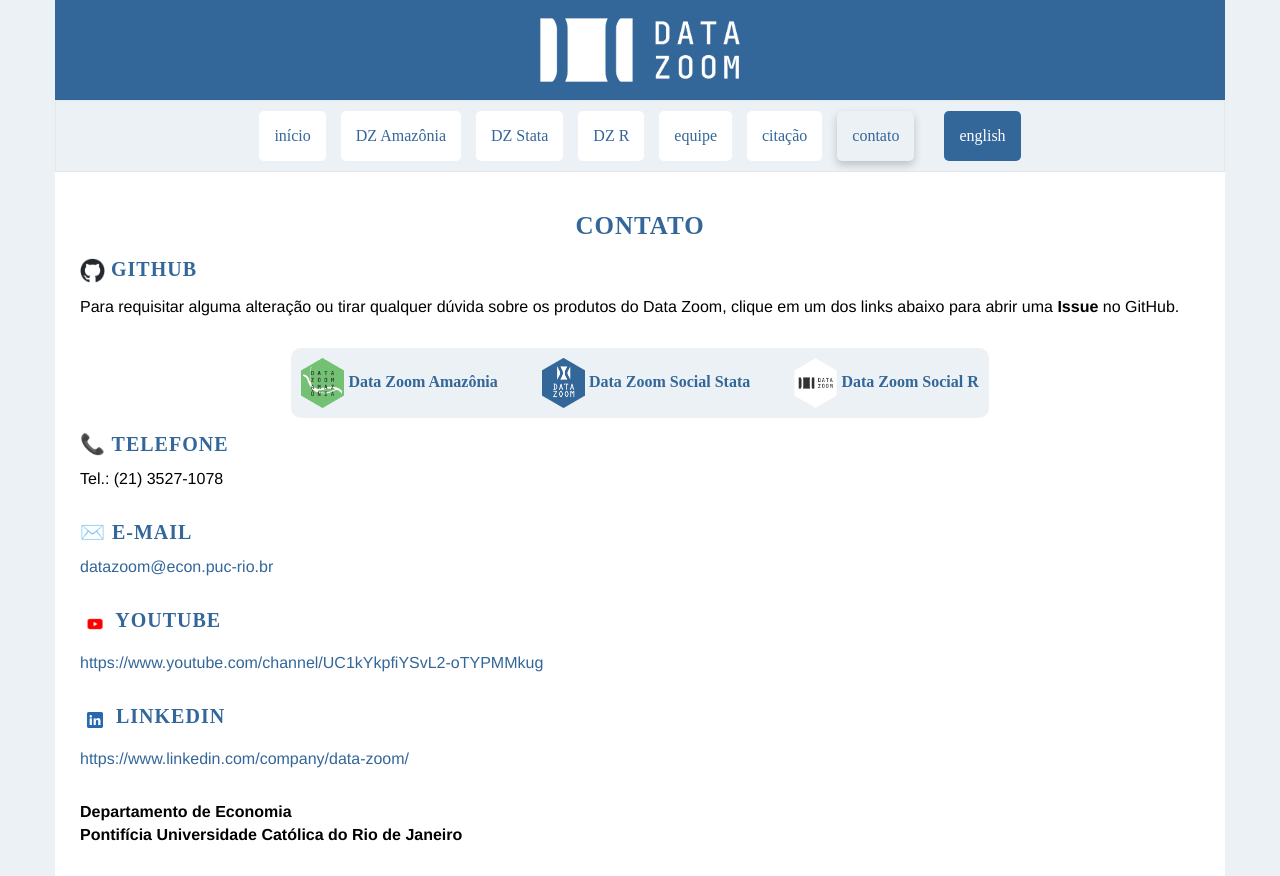
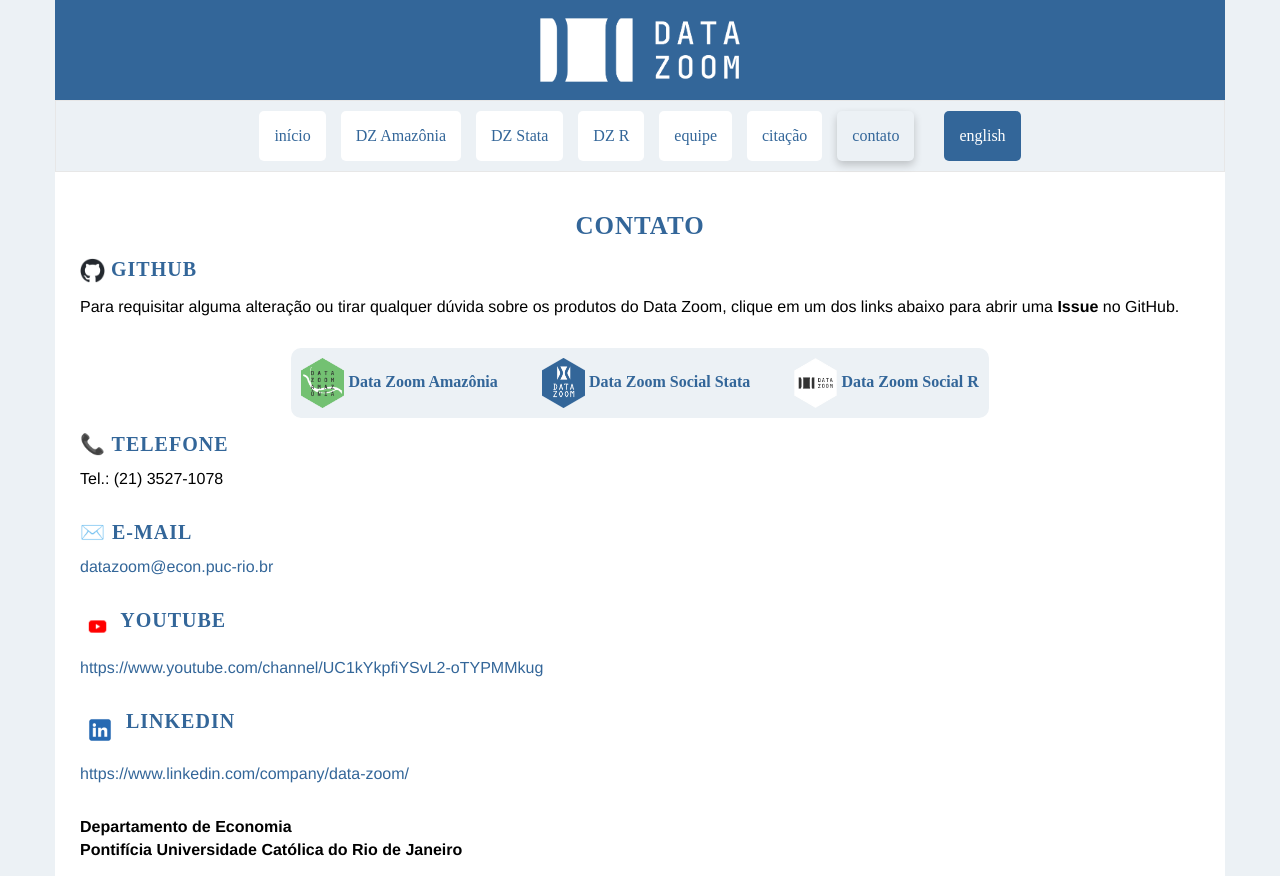
Before and after one commit to datazoompuc/datazoompuc.github.io, a Jekyll site: the page built from pt/contato.md, in a window 1280 px wide. Shown: the top 876 px of the page. Built offline with Jekyll 4.4.1, drawn with Linux system fonts in a browser that asks for light colours; nearby versions of some CDN libraries; some web fonts are replaced; grey boxes are pictures that could not be loaded.

Commit message:
Aumentando mais as proporções das logos

```diff
--- a/pt/contato.md
+++ b/pt/contato.md
@@ -53,11 +53,11 @@
 
 [datazoom@econ.puc-rio.br](mailto:datazoom@econ.puc-rio.br)
 
-## <img src="{{ site.baseurl }}/assets/img/youtube_red.png" height=30px style="vertical-align: text-top;"> Youtube
+## <img src="{{ site.baseurl }}/assets/img/youtube_red.png" height=35px style="vertical-align: text-top;"> Youtube
 
 [https://www.youtube.com/channel/UC1kYkpfiYSvL2-oTYPMMkug](https://www.youtube.com/channel/UC1kYkpfiYSvL2-oTYPMMkug)
 
-## <img src="{{ site.baseurl }}/assets/img/Linkedin1.webp" height=30px style="vertical-align: text-top;"> Linkedin
+## <img src="{{ site.baseurl }}/assets/img/Linkedin1.webp" height=40px style="vertical-align: text-top;"> Linkedin
 
 [https://www.linkedin.com/company/data-zoom/](https://www.linkedin.com/company/data-zoom/)
 
```
